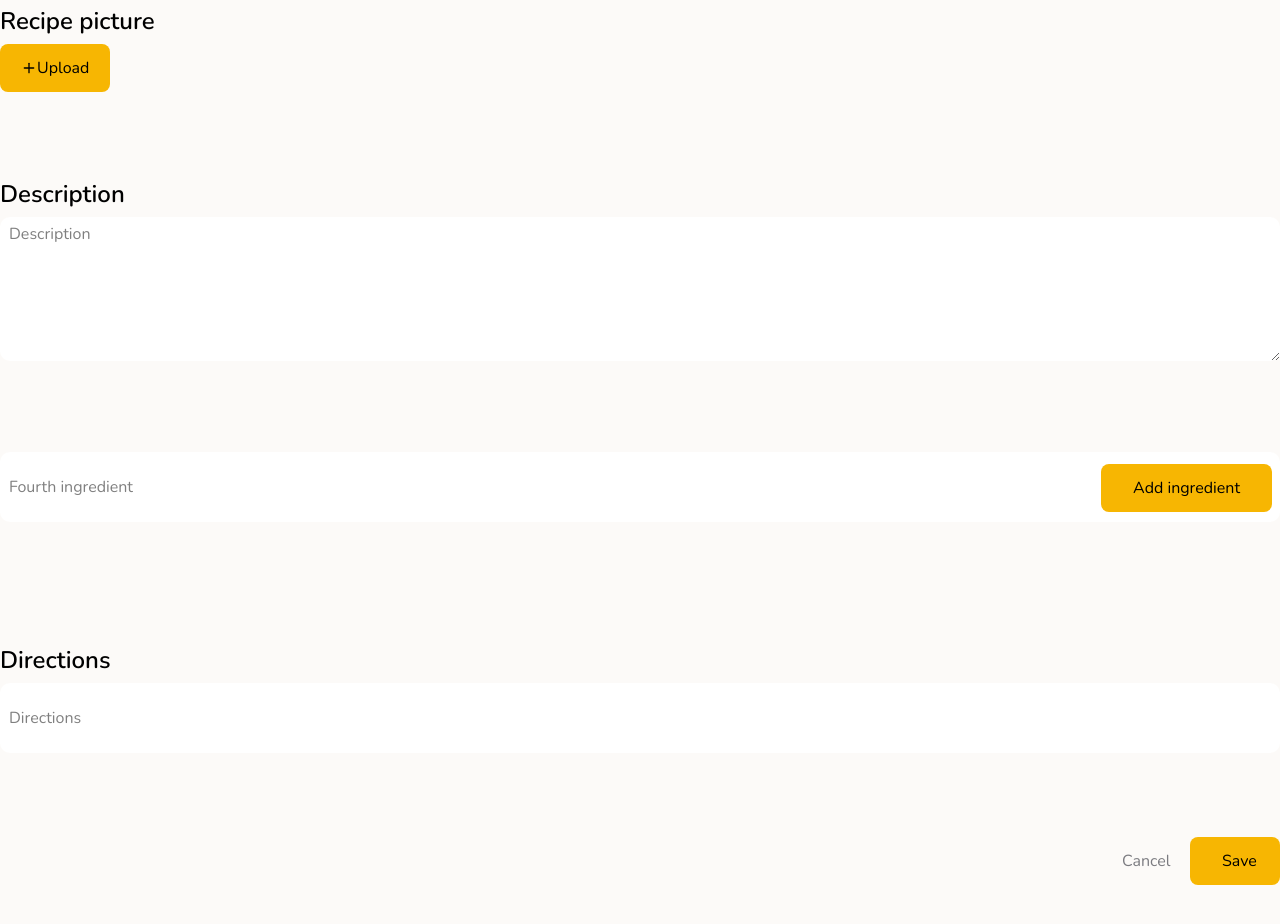
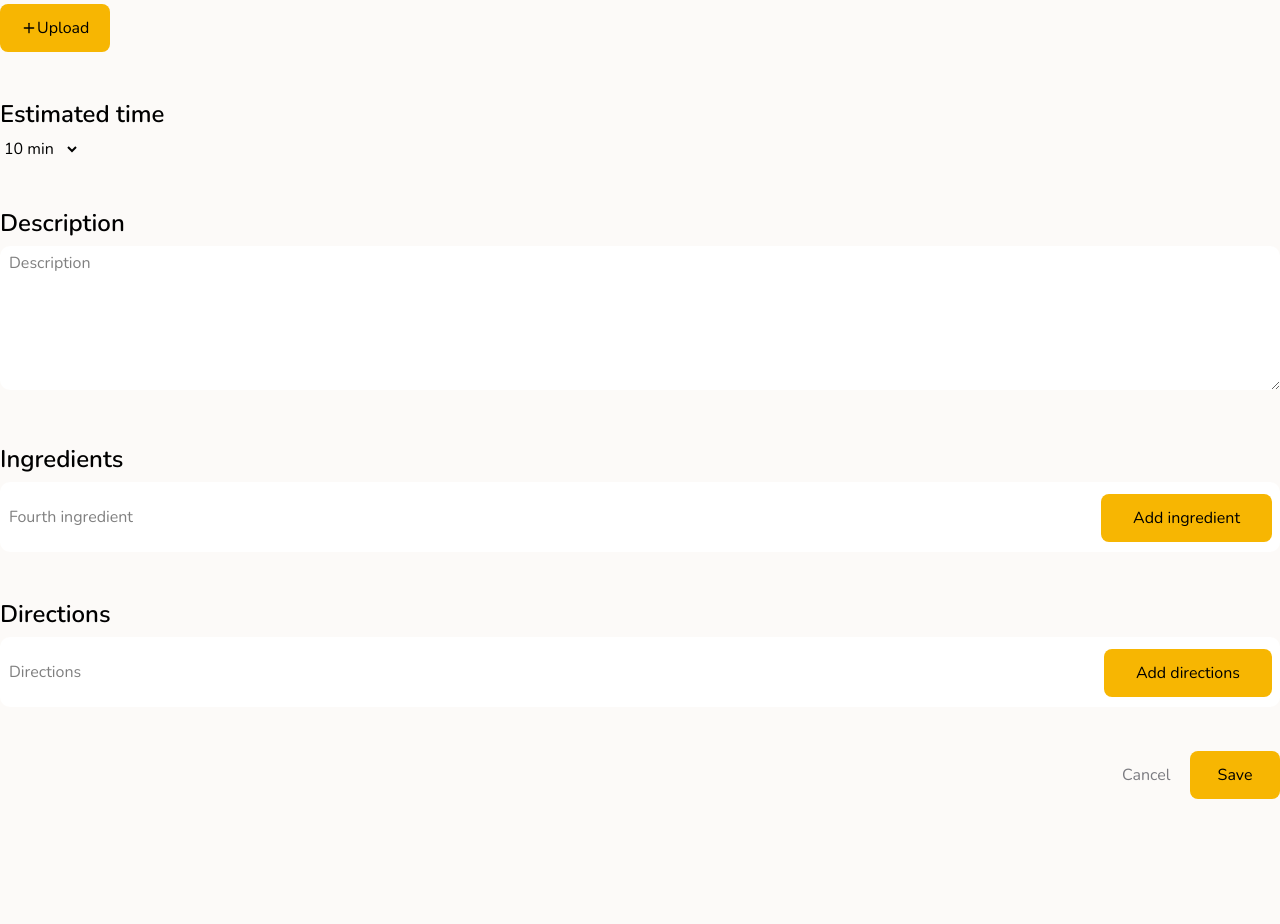
Before and after one commit to Alex991995/cookbook, a React (Vite) app in the folder frontend/: page /recipe/create in a window 1280 px wide. Shown: the part 400-1324 px from the top of the page. After the commit the page ends 1296 px from the top, so only its background shows below. Built offline with nearby package versions, Linux system fonts and the light colour scheme.

Commit message:
fix: scheme for ingridents

```diff
--- /dev/null
+++ b/frontend/src/App.tsx
@@ -0,0 +1,107 @@
+import React, { useEffect, useState } from 'react';
+
+const token = 'eyJhbGciOiJIUzI1NiJ9.eyJlbWFpbCI6InJlQGdtYWlsLmNvbSIsImlhdCI6MTc0ODExNjIyMiwiZXhwIjoxNzQ4NTQ4MjIyfQ.9mjDaOy3dREgOrVb9NjTd3tZ28kAXQPIRKVWFH7PWSs';
+
+export interface RecipeDtoArray {
+  data: RecipeDto[] | []
+}
+export interface RecipeDto {
+  title: string;
+  description: string | null;
+  ingredients: string[];
+  direction: string[];
+  views: number;
+  estimated_time: number;
+  image: string;
+}
+
+function App() {
+  const [file, setFile] = useState<File | null>(null);
+
+  const [result, setResult] = useState<RecipeDtoArray>();
+
+  const handleFileChange = (e: React.ChangeEvent<HTMLInputElement>) => {
+    if (e.target.files) {
+      setFile(e.target.files[0]);
+    }
+  };
+
+  async function f(): Promise<RecipeDtoArray> {
+    const result = await fetch('/api/recipe/all', {
+      headers: new Headers({
+        Authorization: `Bearer ${token}`,
+      }),
+      method: 'GET',
+    });
+    return result.json();
+  }
+
+  useEffect(() => {
+    f().then(d => {
+      console.log(d);
+
+      setResult(d);
+    });
+  }, []);
+
+  const handleUpload = async () => {
+    if (file) {
+      const body = {
+        title: 'butterbread',
+        description: null,
+        ingredients: ['cds', 'cdsvdfsv'],
+        direction: ['cds', 'cdsvdfsv'],
+        views: 1,
+        estimated_time: 2,
+      };
+
+      const formData = new FormData();
+      formData.append('file', file);
+      formData.append('data', JSON.stringify(body));
+
+      try {
+        const result = await fetch('/api/recipe/', {
+          headers: new Headers({
+            Authorization: `Bearer ${token}`,
+          }),
+          method: 'POST',
+          body: formData,
+        });
+
+        const data = await result.json();
+
+        console.log(data);
+      } catch (error) {
+        console.error(error);
+      }
+    }
+  };
+
+  return (
+    <>
+      <div className="input-group">
+        <input id="file" type="file" onChange={handleFileChange} />
+      </div>
+      {file && (
+        <section>
+          File details:
+          <ul>
+            <li>Name: {file.name}</li>
+            <li>Type: {file.type}</li>
+            <li>Size: {file.size} bytes</li>
+          </ul>
+        </section>
+      )}
+
+      {file && (
+        <button onClick={handleUpload} className="submit">
+          Upload a file
+        </button>
+      )}
+
+      <div>{result?.data.length && result.data.map(item => <img src={item.image} alt="fdsefedfgerg" />)}</div>
+    </>
+  );
+}
+
+export default App;
--- /dev/null
+++ b/frontend/src/common/constants.ts
@@ -0,0 +1,10 @@
+export function getArrMinutes() {
+  const arrMinutes = [];
+  for (let index = 10; index <= 180; index++) {
+    const isEndsWithZero = index % 10;
+    if (!isEndsWithZero) {
+      arrMinutes.push(`${index} min`);
+    }
+  }
+  return arrMinutes;
+}
--- a/frontend/src/components/button.tsx
+++ b/frontend/src/components/button.tsx
@@ -4,16 +4,17 @@ interface IButton {
   disabled?: boolean;
   handleClick?: () => void;
   type?: 'reset' | 'button' | 'submit' | undefined;
+  paddingX?: string;
 }
 
-function Button({ text, maxWidth, disabled, handleClick, type }: IButton) {
+function Button({ text, maxWidth, disabled, handleClick, type, paddingX = '32px' }: IButton) {
   return (
     <button
       type={type || 'submit'}
       onClick={handleClick}
       disabled={disabled}
-      style={{ maxWidth }}
-      className="rounded-lg bg-primary min-h-[45px] w-full hover:bg-primary-hover active:bg-primary-active py-3 px-8"
+      style={{ maxWidth, paddingLeft: paddingX, paddingRight: paddingX }}
+      className="rounded-lg bg-primary min-h-[45px] w-full hover:bg-primary-hover active:bg-primary-active py-3"
     >
       {text}
     </button>
--- a/frontend/src/pages/create-recipe-page/create-recipe-page.module.css
+++ b/frontend/src/pages/create-recipe-page/create-recipe-page.module.css
@@ -1,9 +1,9 @@
 .form {
   display: flex;
   flex-direction: column;
-  height: 100%;
+
   justify-content: space-between;
-  gap: 60px;
+  gap: 20px;
 }
 
 .title {
--- a/frontend/src/pages/create-recipe-page/create-recipe-page.tsx
+++ b/frontend/src/pages/create-recipe-page/create-recipe-page.tsx
@@ -8,6 +8,8 @@ import Button from 'components/button';
 import ButtonTransparent from 'components/button-transparent';
 import { useState } from 'react';
 import { BsX } from 'react-icons/bs';
+import { getArrMinutes } from 'common/constants';
+const arrMinutes = getArrMinutes();
 
 function CreateRecipePage() {
   const {
@@ -15,40 +17,80 @@ function CreateRecipePage() {
     handleSubmit,
     reset,
     control,
+    setError,
     clearErrors,
-    // setError,
     formState: { errors, isValid },
   } = useForm<CreateRecipeType>({
     mode: 'onBlur',
     resolver: zodResolver(CreateRecipeSchema),
   });
 
-  const { fields, append, remove } = useFieldArray({
+  const {
+    fields: fieldsIngredients,
+    append: appendIngredients,
+    remove: removeIngredients,
+  } = useFieldArray({
     control,
     name: 'ingredients',
   });
-  const [valueIngredient, setValueIngredient] = useState({ value: '' });
-  // const [showSuggestions, setShowSuggestions] = useState(false);
+
+  const {
+    fields: fieldsDirections,
+    append: appendDirections,
+    remove: removeDirections,
+  } = useFieldArray({
+    control,
+    name: 'directions',
+  });
+
+  const [valueIngredient, setValueIngredient] = useState('');
+  const [valueDirection, setValueDirection] = useState('');
 
   function clearFields() {
     clearErrors();
     reset();
+    removeDirections();
+    removeIngredients();
   }
 
   function addValueToAppend() {
     if (valueIngredient) {
-      append(valueIngredient);
-      setValueIngredient({ value: '' });
+      appendIngredients(valueIngredient);
+      setValueIngredient('');
     }
   }
 
-  function handleChange(e: React.ChangeEvent<HTMLInputElement>) {
-    const value = e.target.value;
-    setValueIngredient({ value });
+  function addValueDirectionToAppend() {
+    if (valueDirection) {
+      appendDirections(valueDirection);
+      setValueDirection('');
+    }
   }
 
   const onSubmit: SubmitHandler<CreateRecipeType> = async data => {
-    console.log(data);
+    const { picture, ...body } = data;
+    const file = picture[0];
+    console.log(body);
+
+    const formData = new FormData();
+    formData.append('file', file);
+    formData.append('data', JSON.stringify(body));
+
+    try {
+      const response = await fetch('/api/recipe', {
+        method: 'POST',
+        body: formData,
+      });
+
+      await response.json();
+    } catch (error) {
+      console.error(error);
+      if (error instanceof Error) {
+        setError('title', {
+          message: error.message,
+        });
+      }
+    }
   };
 
   return (
@@ -58,7 +100,7 @@ function CreateRecipePage() {
       <form onSubmit={handleSubmit(onSubmit)} className={styles.form}>
         <div className={styles['box-input']}>
           <h3 className={styles.title}>
-            Recipe title<span className="text-red-700">*</span>{' '}
+            Recipe title<span className="text-red-700">*</span>
           </h3>
           <input
             className={styles.input}
@@ -82,20 +124,32 @@ function CreateRecipePage() {
           <p className="h-6 text-red-600">{errors.picture?.message}</p>
         </div>
         <div>
+          <h3 className={styles.title}>Estimated time</h3>
+          <select {...register('estimated_time')}>
+            {arrMinutes.map(value => (
+              <option key={value} value={value}>
+                {value}
+              </option>
+            ))}
+          </select>
+          <p className="h-6 text-red-600">{errors.estimated_time?.message}</p>
+        </div>
+        <div>
           <h3 className={styles.title}>Description</h3>
           <textarea
             placeholder="Description"
             className={`${styles.input} min-h-36`}
-            {...register('description', { required: true })}
+            {...register('description')}
           />
           <p className="h-6 text-red-600">{errors.description?.message}</p>
         </div>
-
+        <div>
+          <h3 className={styles.title}>Ingredients</h3>
           <div className="relative">
             <input
               className={styles.input}
-            value={valueIngredient.value}
-            onChange={handleChange}
+              value={valueIngredient}
+              onChange={e => setValueIngredient(e.target.value)}
               type="text"
               placeholder="Fourth ingredient"
             />
@@ -109,35 +163,64 @@ function CreateRecipePage() {
               />
             </div>
           </div>
-
+          <p className="h-6 text-red-600">{errors.ingredients?.message}</p>
           <ul className="flex flex-col gap-2">
-          {fields.map((field, index) => (
-            <li className="flex ">
+            {fieldsIngredients.map((field, index) => (
+              <li className="flex " key={field.id}>
                 <input
                   readOnly
                   className="outline-none"
                   key={field.id}
-                {...register(`ingredients.${index}.value`)}
+                  {...register(`ingredients.${index}`)}
                 />
 
-              <BsX size={25} onClick={() => remove(index)} />
+                <BsX size={25} onClick={() => removeIngredients(index)} />
               </li>
             ))}
           </ul>
-
+        </div>
         <div>
           <h3 className={styles.title}>Directions</h3>
+
+          <div className="relative">
             <input
               className={styles.input}
+              value={valueDirection}
+              onChange={e => setValueDirection(e.target.value)}
+              type="text"
               placeholder="Directions"
-            type="text"
-            {...register('directions', { required: true })}
             />
+
+            <div className="absolute right-0 mr-2 top-1/6 ">
+              <Button
+                text="Add directions"
+                maxWidth=""
+                type="button"
+                handleClick={addValueDirectionToAppend}
+              />
+            </div>
+          </div>
+
           <p className="h-6 text-red-600">{errors.directions?.message}</p>
+
+          <ul className="flex flex-col gap-2">
+            {fieldsDirections.map((field, index) => (
+              <li className="flex " key={field.id}>
+                <input
+                  readOnly
+                  className="outline-none"
+                  key={field.id}
+                  {...register(`directions.${index}`)}
+                />
+
+                <BsX size={25} onClick={() => removeDirections(index)} />
+              </li>
+            ))}
+          </ul>
         </div>
         <div className="flex justify-end">
           <ButtonTransparent text="Cancel" maxWidth="100px" handleClick={clearFields} />
-          <Button text="Save" maxWidth="90px" />
+          <Button text="Save" type="submit" paddingX="0" disabled={!isValid} maxWidth="90px" />
         </div>
       </form>
     </section>
--- a/frontend/src/pages/create-recipe-page/zod-scheme/create-recipe.ts
+++ b/frontend/src/pages/create-recipe-page/zod-scheme/create-recipe.ts
@@ -1,19 +1,13 @@
 import { z } from 'zod';
-
-const valueIngredients = z.object({
-  value: z.string(),
-});
 
 export const CreateRecipeSchema = z.object({
   title: z.string().min(4),
-  description: z.string().min(4),
-  picture: z.instanceof(FileList),
+  description: z.string().optional(),
+  picture: z.instanceof(FileList).refine(file => file?.length == 1, 'File is required.'),
+  estimated_time: z.string(),
 
-  ingredients: z.array(valueIngredients),
-  // directions: z.array(z.string()),
-
-  // ingredients: z.string(),
-  directions: z.string(),
+  ingredients: z.array(z.string()).min(1),
+  directions: z.array(z.string()).min(1),
 });
 
 export type CreateRecipeType = z.infer<typeof CreateRecipeSchema>;
--- a/frontend/tsconfig.app.json
+++ b/frontend/tsconfig.app.json
@@ -29,7 +29,8 @@
       "components/*": ["components/*"],
       "layouts/*": ["layouts/*"],
       "pages/*": ["pages/*"],
-      "store/*": ["store/*"]
+      "store/*": ["store/*"],
+      "common/*":["common/*"]
     }
   },
   "include": ["src"]
--- a/frontend/vite.config.ts
+++ b/frontend/vite.config.ts
@@ -11,9 +11,9 @@ export default defineConfig({
       components: '/src/components',
       layouts: '/src/layouts',
       pages: '/src/pages',
-      store: '/src/store'
-
-    }
+      store: '/src/store',
+      common: '/src/common',
+    },
   },
   server: {
     proxy: {
```
Lines whose indentation alone changed are shown as unchanged.
